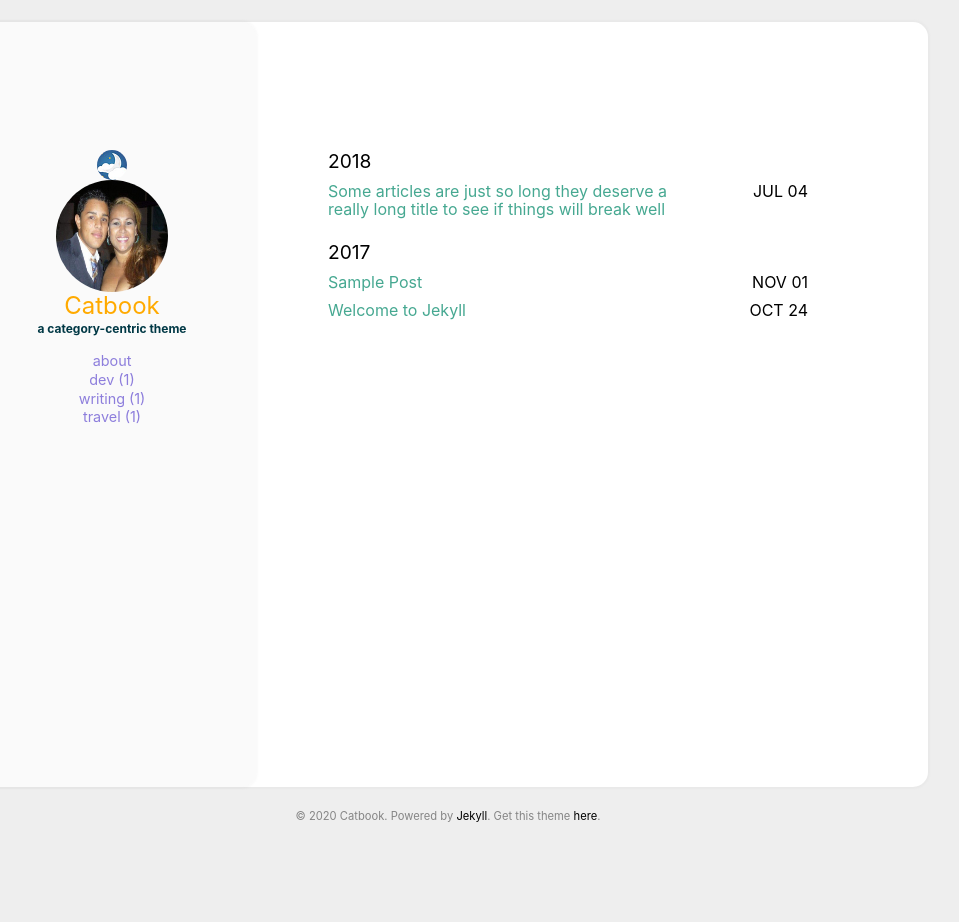
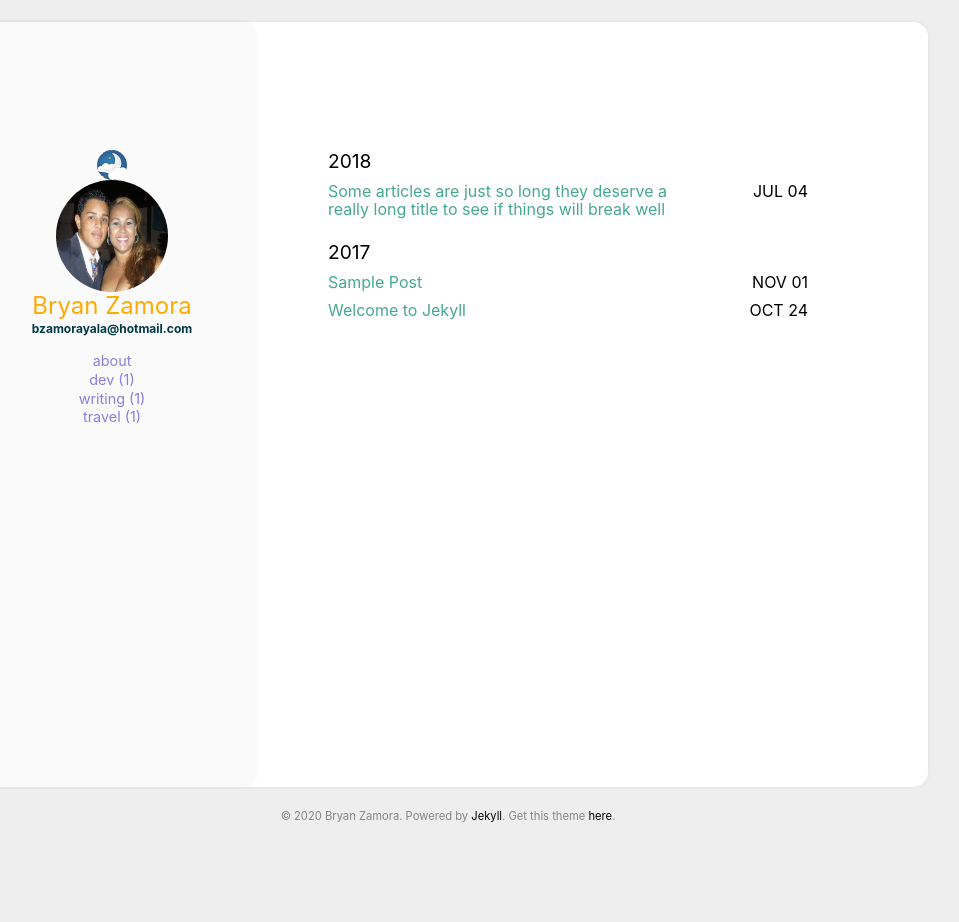
Before and after one commit to bryan2209/blog, a Jekyll site: the page built from index.html, in a window 1280 px wide. Shown: the whole page, without its empty margins (192-1151 px from the left). Built offline with Jekyll 4.4.1, drawn with Linux system fonts in a browser that asks for light colours.

Commit message:
Update _config.yml

```diff
--- a/_config.yml
+++ b/_config.yml
@@ -1,5 +1,5 @@
 
-title: Catbook #Your awesome title
+title: el Blog de Bryan #Your awesome title
 email: #youremail@domain.com
 description: > # this means to ignore newlines until "baseurl"
   Write an awesome description for your new site here. You can edit this
@@ -18,10 +18,10 @@ google_analytics: #UA—XXXXXXXX-X
 disqus_shortname: #disqus shortname
 
 user:
-  name: Catbook
+  name: Bryan Zamora
   pic: /assets/img/cat.jpg
   picAlt: "catbook"
-  job: a category-centric theme
+  job: bzamorayala@hotmail.com
   aboutme: true # comment this out if you don't need the 'about' page.
 
 exclude:
```
